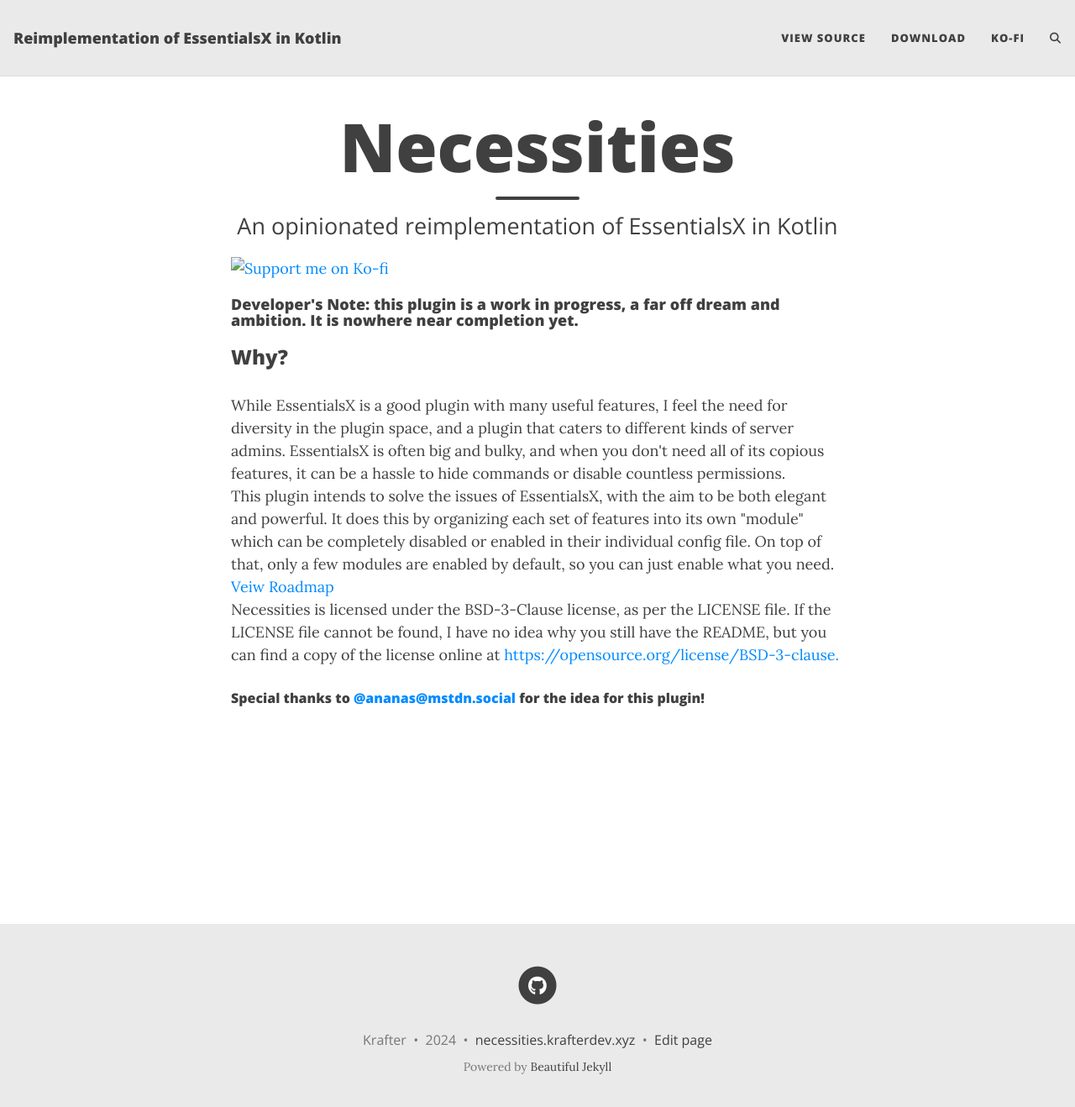
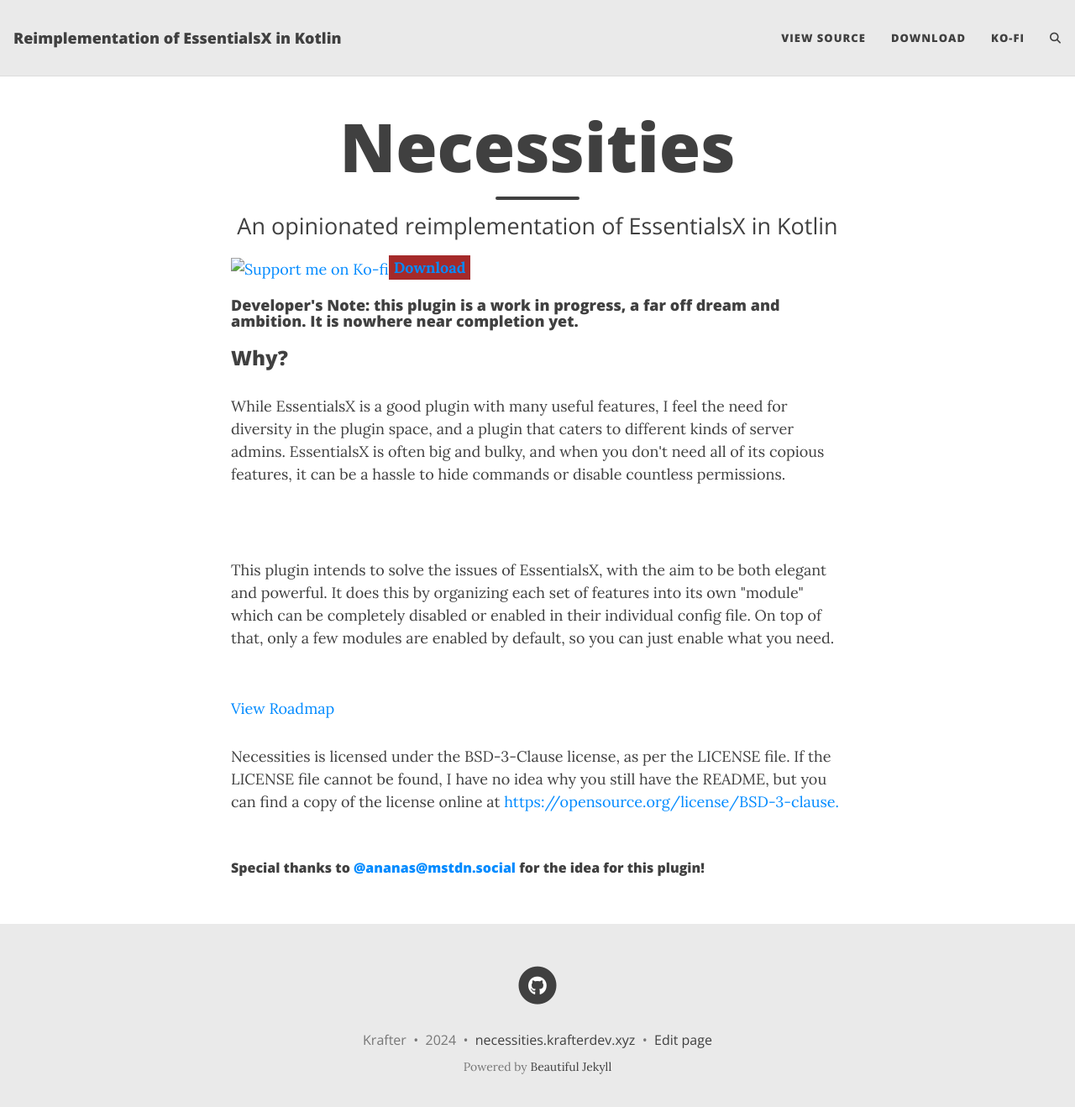
Before and after one commit to TheKrafter/NecessitiesWebpage, a Jekyll site: the page built from index.html, in a window 1280 px wide and 1331 px high. Shown: the top 1318 px of the window at 84% size. Built offline with Jekyll 4.4.1, drawn with Linux system fonts in a browser that asks for light colours; comment, search, counter and statistics services are not loaded.

Commit message:
Update index.html

```diff
--- a/index.html
+++ b/index.html
@@ -4,26 +4,24 @@
 subtitle: An opinionated reimplementation of EssentialsX in Kotlin
 ---
 
-<a href="https://ko-fi.com/G2G5DO1DO"><img src="https://ko-fi.com/img/githubbutton_sm.svg" alt="Support me on Ko-fi" height="40"></a>
+<a href="https://ko-fi.com/G2G5DO1DO"><img src="https://ko-fi.com/img/githubbutton_sm.svg" alt="Support me on Ko-fi" height="40"></a><button style="border: none; background-color: brown; color: white; font-weight: 600;" type="button"><a href="https://github.com/TheKrafter/Necessities/releases/latest">Download</a></button>
 
 <h4>Developer's Note: this plugin is a work in progress, a far off dream and ambition. It is nowhere near completion yet.</h4>
 
 <h3>Why?</h3>
 
-<p>
-    While EssentialsX is a good plugin with many useful features, I feel the need for diversity in the plugin space, and a
+    <p>While EssentialsX is a good plugin with many useful features, I feel the need for diversity in the plugin space, and a
     plugin that caters to different kinds of server admins. EssentialsX is often big and bulky, and when you don't need all
-    of its copious features, it can be a hassle to hide commands or disable countless permissions.
+    of its copious features, it can be a hassle to hide commands or disable countless permissions. </p>
     <br>
-    This plugin intends to solve the issues of EssentialsX, with the aim to be both elegant and powerful. It does this by
+    <p>This plugin intends to solve the issues of EssentialsX, with the aim to be both elegant and powerful. It does this by
     organizing each set of features into its own "module" which can be completely disabled or enabled in their individual
-    config file. On top of that, only a few modules are enabled by default, so you can just enable what you need.
+    config file. On top of that, only a few modules are enabled by default, so you can just enable what you need.</p>
     <br>
-    <a href="https://github.com/TheKrafter/Necessities/blob/main/ROADMAP.md">Veiw Roadmap</a>
+    <a href="https://github.com/TheKrafter/Necessities/blob/main/ROADMAP.md">View Roadmap</a>
     <br>
-    Necessities is licensed under the BSD-3-Clause license, as per the LICENSE file. If the LICENSE file cannot be found,
+    <p>Necessities is licensed under the BSD-3-Clause license, as per the LICENSE file. If the LICENSE file cannot be found,
     I have no idea why you still have the README, but you can find a copy of the license online at
-    <a href="https://opensource.org/license/BSD-3-clause">https://opensource.org/license/BSD-3-clause.</a>
+    <a href="https://opensource.org/license/BSD-3-clause">https://opensource.org/license/BSD-3-clause.</a></p>
     <br>
     <h6>Special thanks to <a href="https://mstdn.social/@ananas/113101200377852507">@ananas@mstdn.social</a> for the idea for this plugin!</h6>
-</p>
```
